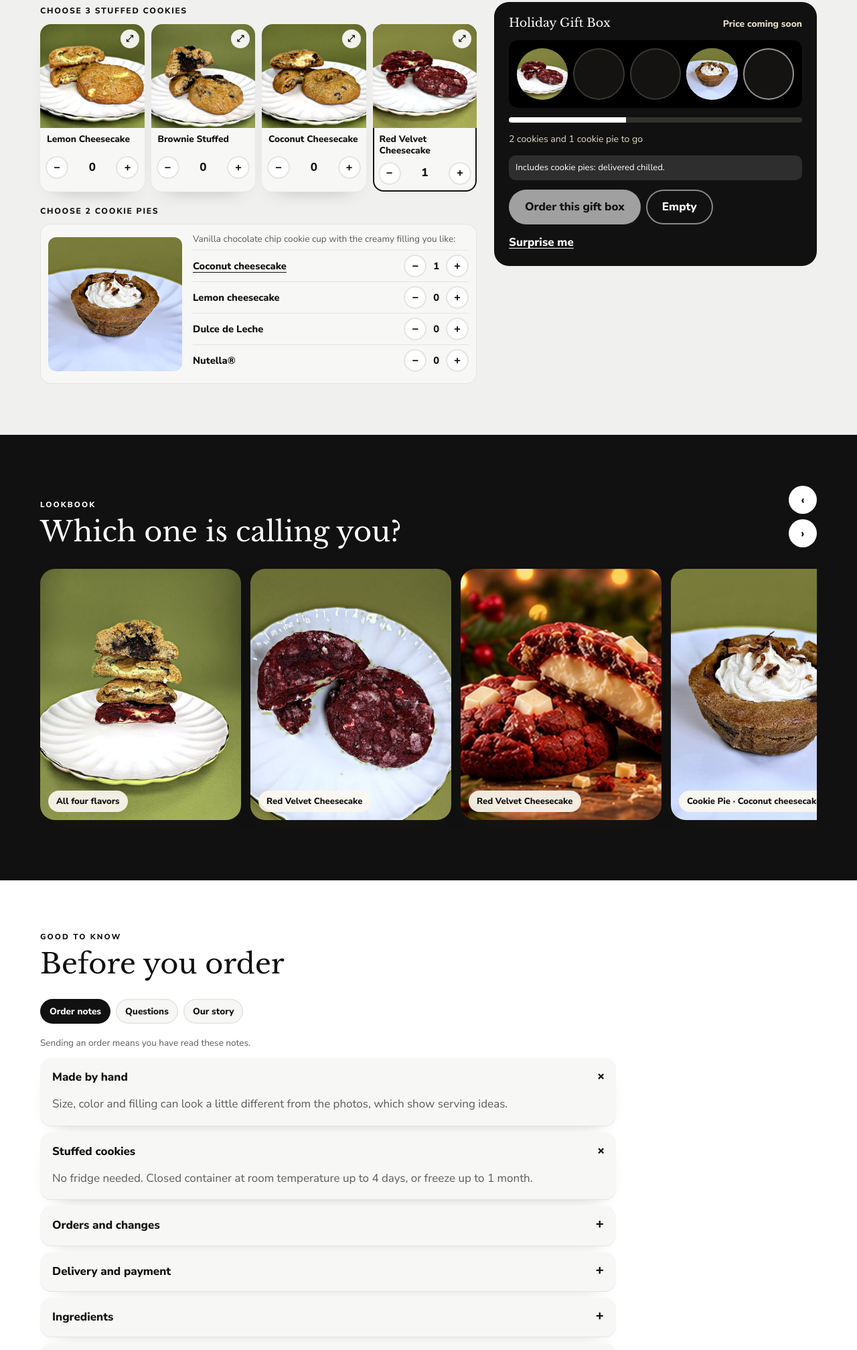
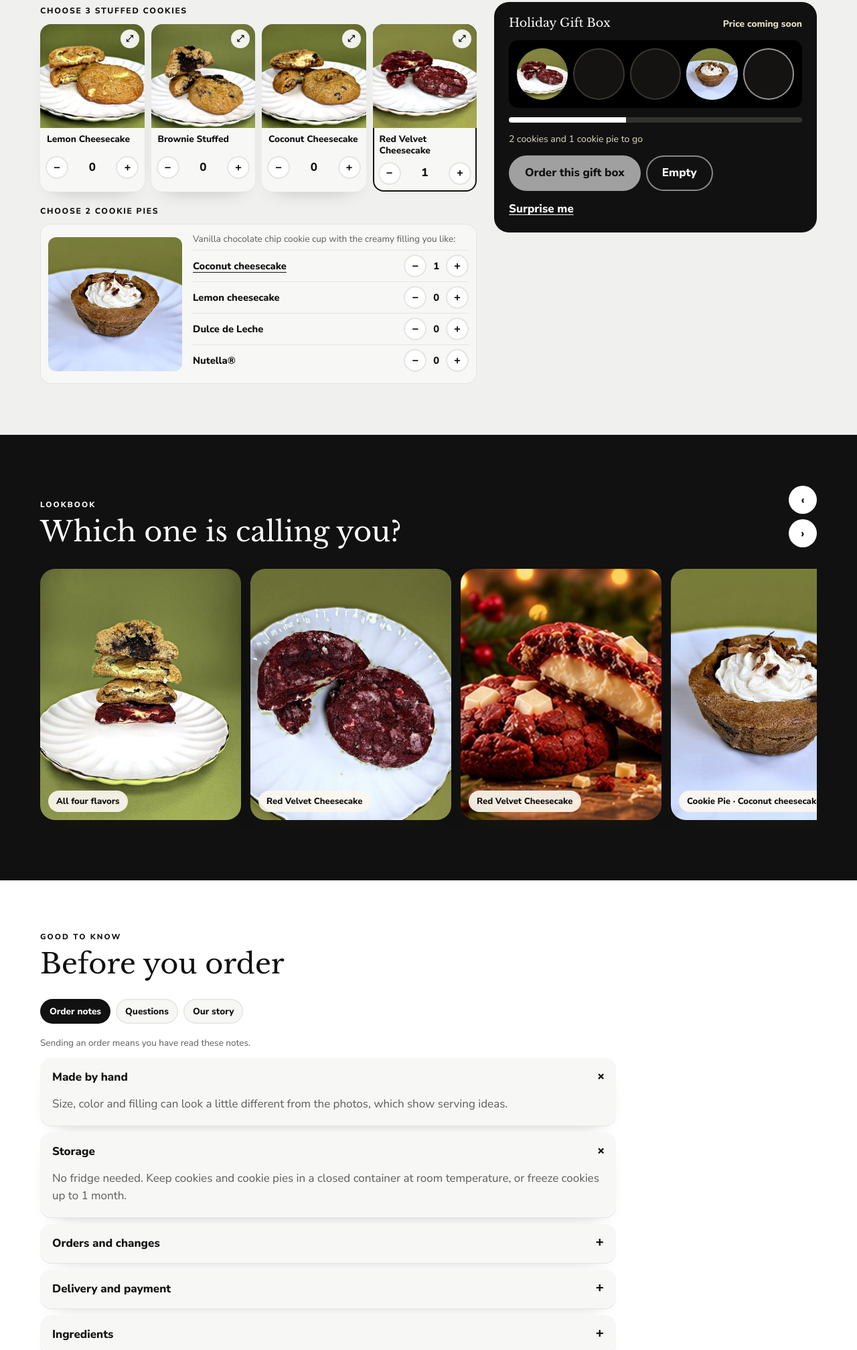
Before and after one commit to DakraStudio/Dakra-Muestras-, a plain HTML site: page marycookies/bn/index.html in a window 1280 px wide. Shown: the part 2268-4283 px from the top of the page at 67% size. Drawn offline with nearby package versions, Linux system fonts and the light colour scheme.

Commit message:
Mary Cookies: cookie pies sin refrigerar
Co-Authored-By: Claude Opus 5.5 <noreply@anthropic.com>
Claude-Session: https://claude.ai/code/session_015dL2sNW5R9ZGNvpo3DgFWQ

```diff
--- a/marycookies/bn/index.html
+++ b/marycookies/bn/index.html
@@ -658,8 +658,8 @@ const ALL_FLAVORS = [
 ];
 const FLAVORS = ALL_FLAVORS.filter(f => !HIDDEN.has(f.id));
 const ALL_PIES = [
-  {id:'pie-coconut', cold:true, name:{en:'Coconut cheesecake', es:'Cheesecake de coco'}, d:{en:'Piped cream cheese, toasted coconut.', es:'Queso crema y coco tostado.'}, fill:{en:'cream cheese (milk), sugar, toasted coconut', es:'queso crema (leche), azúcar, coco tostado'}, al:{en:'Wheat, Milk, Egg, Soy. Also contains coconut.', es:'Trigo, Leche, Huevo, Soya. También contiene coco.'}},
-  {id:'pie-lemon', cold:true, name:{en:'Lemon cheesecake', es:'Cheesecake de limón'}, d:{en:'Lemon cheesecake cream, fresh zest.', es:'Crema de cheesecake de limón y ralladura.'}, fill:{en:'cream cheese (milk), sugar, lemon', es:'queso crema (leche), azúcar, limón'}, al:{en:'Wheat, Milk, Egg, Soy', es:'Trigo, Leche, Huevo, Soya'}},
+  {id:'pie-coconut', name:{en:'Coconut cheesecake', es:'Cheesecake de coco'}, d:{en:'Piped cream cheese, toasted coconut.', es:'Queso crema y coco tostado.'}, fill:{en:'cream cheese (milk), sugar, toasted coconut', es:'queso crema (leche), azúcar, coco tostado'}, al:{en:'Wheat, Milk, Egg, Soy. Also contains coconut.', es:'Trigo, Leche, Huevo, Soya. También contiene coco.'}},
+  {id:'pie-lemon', name:{en:'Lemon cheesecake', es:'Cheesecake de limón'}, d:{en:'Lemon cheesecake cream, fresh zest.', es:'Crema de cheesecake de limón y ralladura.'}, fill:{en:'cream cheese (milk), sugar, lemon', es:'queso crema (leche), azúcar, limón'}, al:{en:'Wheat, Milk, Egg, Soy', es:'Trigo, Leche, Huevo, Soya'}},
   {id:'pie-arequipe', name:{en:'Dulce de Leche', es:'Dulce de Leche'}, d:{en:'Filled with arequipe and a caramel drizzle.', es:'Relleno de arequipe con hilos de caramelo.'}, fill:{en:'arequipe (milk, sugar)', es:'arequipe (leche, azúcar)'}, al:{en:'Wheat, Milk, Egg, Soy', es:'Trigo, Leche, Huevo, Soya'}},
   {id:'pie-hazelnut', name:{en:'Nutella®', es:'Nutella®'}, d:{en:'Nutella® and chopped hazelnuts.', es:'Nutella® y avellana picada.'}, fill:{en:'chocolate hazelnut spread (sugar, palm oil, hazelnuts, cocoa, milk, soy lecithin), hazelnuts', es:'crema de avellana y cacao (azúcar, aceite de palma, avellanas, cacao, leche, lecitina de soya), avellanas'}, al:{en:'Wheat, Milk, Egg, Soy, Tree nuts (hazelnut)', es:'Trigo, Leche, Huevo, Soya, Nueces de árbol (avellana)'}}
 ];
@@ -672,7 +672,7 @@ const BOXES = [
 const FILTERS = [{id:'all',en:'All',es:'Todas'},{id:'cheesecake',en:'Cheesecake',es:'Cheesecake'},{id:'chocolate',en:'Chocolate',es:'Chocolate'}];
 const NOTES = [
   {en:['Made by hand','Size, color and filling can look a little different from the photos, which show serving ideas.'], es:['Hecho a mano','El tamaño, color y relleno pueden verse un poco distintos a las fotos, que son sugerencias de presentación.']},
-  {en:['Stuffed cookies','No fridge needed. Closed container at room temperature up to 4 days, or freeze up to 1 month.'], es:['Galletas rellenas','No necesitan refrigerador. En recipiente cerrado hasta 4 días, o congeladas hasta 1 mes.']},
+  {en:['Storage','No fridge needed. Keep cookies and cookie pies in a closed container at room temperature, or freeze cookies up to 1 month.'], es:['Cuidados','No necesitan refrigerador. Guarda galletas y cookie pies en un recipiente cerrado a temperatura ambiente, o congela las galletas hasta 1 mes.']},
   {en:['Orders and changes','Confirmed only when we text you the day and price. Large orders may need a deposit. Changes or cancellations: 48 hours before delivery.'], es:['Pedidos y cambios','Confirmado cuando te mandamos día y precio. Pedidos grandes pueden requerir anticipo. Cambios o cancelaciones: 48 horas antes.']},
   {en:['Delivery and payment','We deliver to your door within our local delivery radius in Middle Tennessee. Text us your address and we confirm it. Someone must receive the order. Payment is made when you place your order, not at delivery.'], es:['Entrega y pago','Entregamos a domicilio dentro de nuestro radio de entrega en el centro de Tennessee. Mándanos tu dirección y te confirmamos. Alguien debe recibir el pedido. El pago se hace al pedir, no al recibir.']},
   {en:['Ingredients','Each cookie lists its ingredients from most to least. Our recipes stay in our kitchen.'], es:['Ingredientes','Cada galleta muestra sus ingredientes de mayor a menor. Las recetas se quedan en nuestra cocina.']},
@@ -957,7 +957,7 @@ const CATS = [
   {id:'quiz', t:say('Help me choose','Ayúdame a elegir'), s:say('2 quick questions','2 preguntas rápidas'), quiz:true},
   {id:'order', t:say('Order & delivery','Pedidos y entregas'), s:say('How, when and where','Cómo, cuándo y dónde'), qs:['ord.how','ord.when','ord.where','ord.change']},
   {id:'price', t:say('Prices & payment','Precios y pago'), s:say('Cost, deposit, payment','Costo, anticipo, pago'), qs:['pr.price','pr.pay','pr.deposit']},
-  {id:'care', t:say('Storage','Cuidados'), s:say('Fridge, freshness, ingredients','Refrigerar, frescura, ingredientes'), qs:['care.fridge','care.fresh','care.ing']},
+  {id:'care', t:say('Storage','Cuidados'), s:say('Freshness and ingredients','Frescura e ingredientes'), qs:['care.fridge','care.fresh','care.ing']},
   {id:'events', t:say('Wholesale & events','Mayoreo y eventos'), s:say('Stores, offices, weddings','Tiendas, oficinas, bodas'), qs:['ev.store','ev.office','ev.wedding']},
   {id:'human', t:say('Talk to Mary H','Hablar con Mary H'), s:say('Text or email','Mensaje o correo'), qs:['hm.contact']}
 ];
@@ -976,7 +976,7 @@ const Q = {
   'pr.pay':{q:say('How do I pay?','¿Cómo pago?'), a:say('When you place your order. We text you the total and how to pay when we confirm.','Al hacer tu pedido. Te mandamos por mensaje el total y cómo pagar al confirmar.')},
   'pr.deposit':{q:say('Do I need a deposit?','¿Piden anticipo?'), a:say('Only for large or event orders. We tell you when we confirm.','Solo en pedidos grandes o de eventos. Te avisamos al confirmar.')},
   'care.al':{q:say('What about allergies?','¿Y las alergias?'), a:say('All cookies have wheat, milk and eggs; most have soy. The coconut cookie and cookie pie contain coconut, and our home kitchen also handles nuts. We cannot promise allergen-free cookies.','Todas llevan trigo, leche y huevo; la mayoría soya. La galleta y el cookie pie de coco llevan coco, y en la cocina también se usan nueces. No podemos garantizar galletas libres de alérgenos.'), go:'#build', gl:say('Allergens by flavor','Alérgenos por sabor')},
-  'care.fridge':{q:say('Which ones need the fridge?','¿Cuáles van en el refrigerador?'), a:say('Only the cookie pies: fridge right away, enjoy within 3 days. The stuffed cookies do not need the fridge.','Solo los cookie pies: al refrigerador de inmediato y dentro de 3 días. Las galletas rellenas no necesitan refrigerador.')},
+  'care.fridge':{q:say('Do they need the fridge?','¿Necesitan refrigerador?'), a:say('No. Cookies and cookie pies keep in a closed container at room temperature.','No. Las galletas y los cookie pies se guardan en un recipiente cerrado a temperatura ambiente.')},
   'care.fresh':{q:say('How long do they last?','¿Cuánto duran?'), a:say('Stuffed cookies: 4 days in a closed container, or freeze up to 1 month.','Las galletas rellenas: 4 días en recipiente cerrado, o congeladas hasta 1 mes.')},
   'care.ing':{q:say('Can I see ingredients?','¿Puedo ver ingredientes?'), a:say('Yes: tap any cookie photo in the box builder to see it up close.','Sí: toca la foto de cualquier galleta en el armador para verla de cerca.'), go:'#build', gl:say('Build my box','Armar mi caja')},
   'ev.store':{q:say('Do you sell to stores?','¿Venden a tiendas?'), a:say('Yes, in Tennessee: all four stuffed cookies, wrapped and labeled. Cookie pies are sold only in person.','Sí, en Tennessee: las cuatro galletas rellenas, empacadas y con etiqueta. Los cookie pies solo en persona.'), sms:true},
```
Also changed, not shown: marycookies/index.html (+5 -5 lines).
